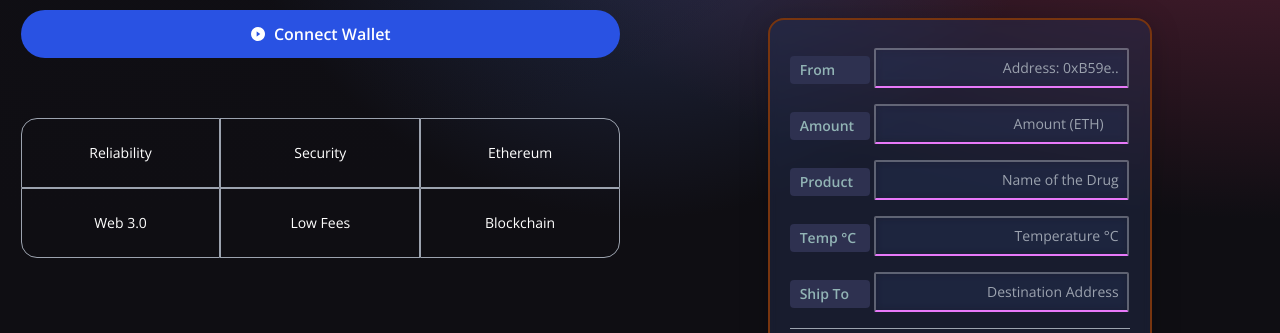
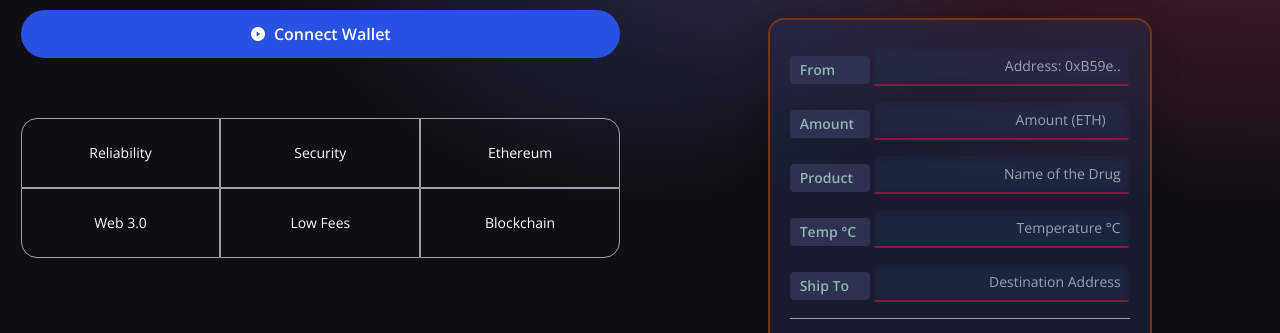
Before and after one commit to anuragpatle/BlockChainProjects, a React (Vite) app in the folder 2-GiftDApp/client/: page / in a window 1280 px wide. Shown: the part 287-620 px from the top of the page. Built offline with nearby package versions, Linux system fonts and the light colour scheme; no server answers.

Commit message:
2-Gift..-Some css changes

```diff
--- a/2-GiftDApp/client/src/components/DispatchForm.jsx
+++ b/2-GiftDApp/client/src/components/DispatchForm.jsx
@@ -9,7 +9,7 @@
     step="0.0001"
     value={value}
     onChange={(e) => handleChange(e, name)}
-    className="border-2 border-b-fuchsia-400  rounded-lg  w-full rounded-sm p-2 outline-none bg-transparent text-white  text-sm white-glassmorphism"
+    className="border-x-0  border-t-0  border-b-2 border-b-pink-900  rounded-lg  w-full rounded-sm p-2 outline-none bg-transparent text-white  text-sm white-glassmorphism"
   />
 );
 
```
